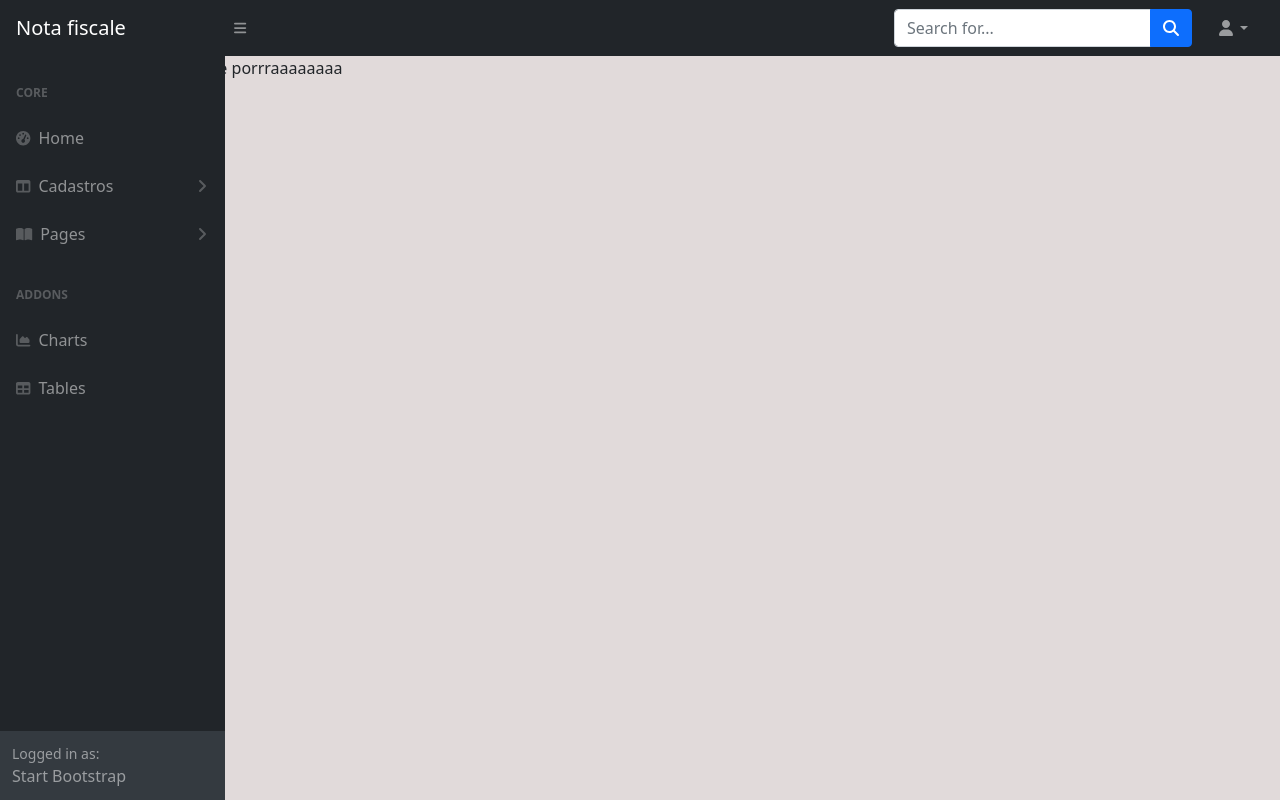
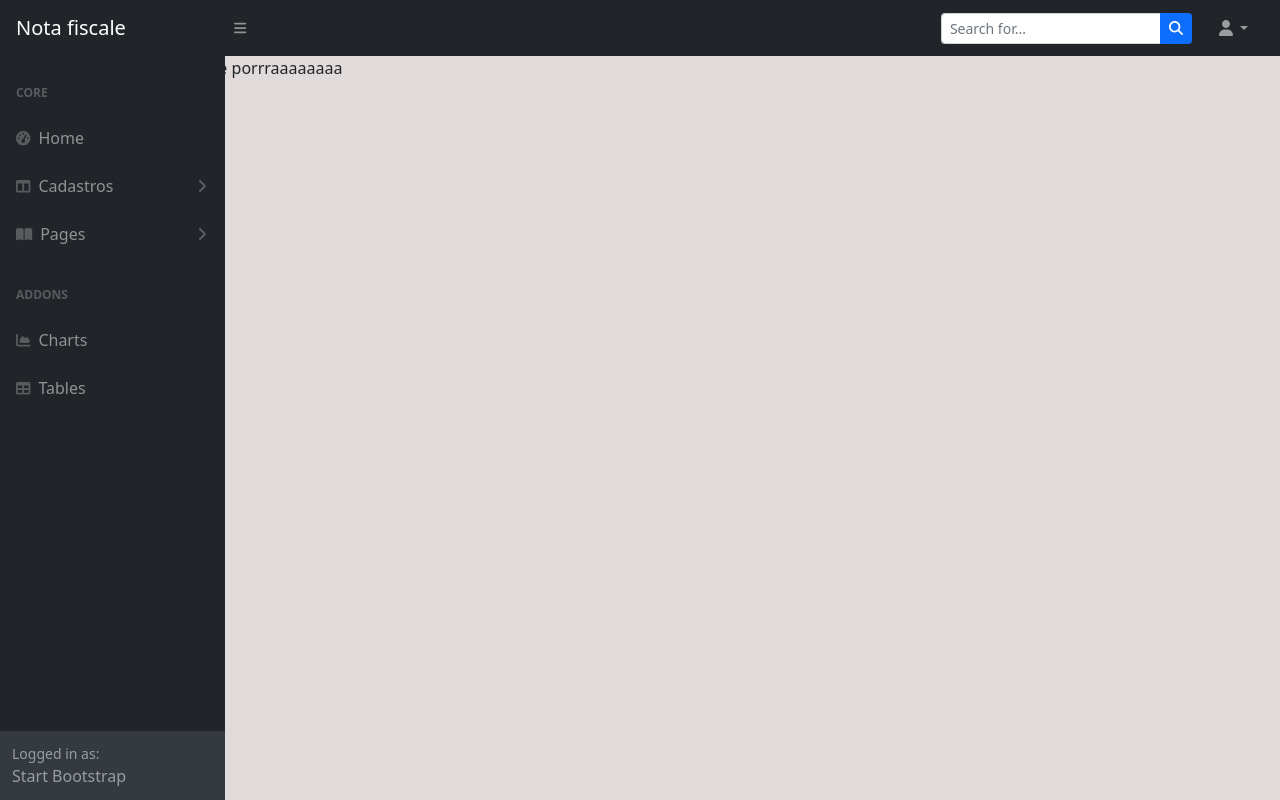
Before and after one commit to EriksJunior/new_project_nota, a React (Create React App) app: page / in a window 1280 px wide. Built offline with nearby package versions, Linux system fonts and the light colour scheme; no server answers.

Commit message:
style(search): ajustado button de pesquisa

```diff
--- a/src/components/Customer/Search/index.js
+++ b/src/components/Customer/Search/index.js
@@ -2,9 +2,6 @@ import { useContext } from "react"
 import { ClientContext } from "../../../context/Client/client"
 
 import { ContentSearch } from "./style"
-import { CardHeader } from "../../styles"
-
-import { AiOutlineSearch } from "react-icons/ai"
 
 export function SearchCliente({ children }) {
   const { searchClient, handleChangeSearchClient } = useContext(ClientContext)
@@ -12,13 +9,15 @@ export function SearchCliente({ children }) {
   return (
     <div>
       <ContentSearch className="col-sm-12 col-md-12 col-lg-12 col-xl-12">
-        <div className="inputSearch col-sm-7 col-md-7 col-lg-7 col-xl-7">
-          <input className="form-control form-control-sm" name="text" onChange={handleChangeSearchClient} placeholder="Pesquisar" />
+        <div className="inputSearch col-sm-6 col-md-6 col-lg-6 col-xl-6">
+          <div className="input-group">
+            <input className="form-control form-control-sm" name="text" onChange={handleChangeSearchClient} placeholder="Pesquisar" aria-label="Pesquisar" aria-describedby="btnNavbarSearch" />
+            <button className="btn btn-primary btn-sm" id="btnNavbarSearch" type="button" onClick={searchClient}>
+              <i className="fas fa-search"></i>
+            </button>
+          </div>
         </div>
 
-        <div className="icon" onClick={searchClient}>
-          <AiOutlineSearch size={23} color="white"/>
-        </div>
       </ContentSearch>
 
       <div className="card">
--- a/src/components/NavBar/index.js
+++ b/src/components/NavBar/index.js
@@ -13,8 +13,8 @@ export function NavBar({ children }) {
         </button>
         <form className="d-none d-md-inline-block form-inline ms-auto me-0 me-md-3 my-2 my-md-0">
           <div className="input-group">
-            <input className="form-control" type="text" placeholder="Search for..." aria-label="Search for..." aria-describedby="btnNavbarSearch" />
-            <button className="btn btn-primary" id="btnNavbarSearch" type="button">
+            <input className="form-control form-control-sm" type="text" placeholder="Search for..." aria-label="Search for..." aria-describedby="btnNavbarSearch" />
+            <button className="btn btn-primary btn-sm" id="btnNavbarSearch" type="button">
               <i className="fas fa-search"></i>
             </button>
           </div>
```
